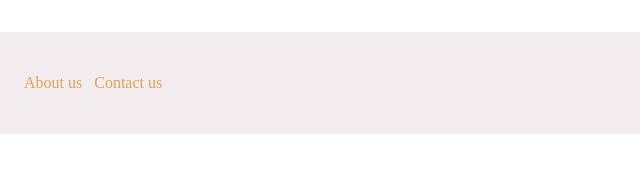
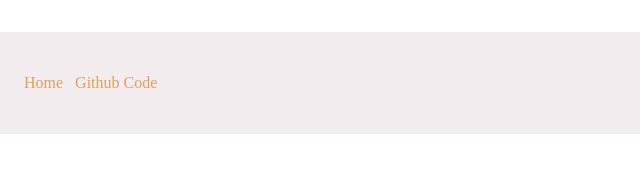
Before and after one commit to Ericcoles/Currency_Exchange, a plain HTML site: page index.html in a window 1280 px wide. Shown: the part 344-516 px from the top of the page, 0-640 px from the left. Drawn offline with Linux system fonts and the light colour scheme.

Commit message:
fixed footer

```diff
--- a/index.html
+++ b/index.html
@@ -59,8 +59,10 @@
     </div>
 
     <footer id="footer-wrapper">
-      <a href="about.html" target="_blank">About us</a>
-      <a href="contact.html" target="_blank">Contact us</a>
+      <a href="/" target="_blank">Home</a>
+      <a href="https://github.com/Ericcoles/Currency_Exchange" target="_blank"
+        >Github Code</a
+      >
     </footer>
   </body>
   <script type="text/javascript" src="index.js"></script>
```
